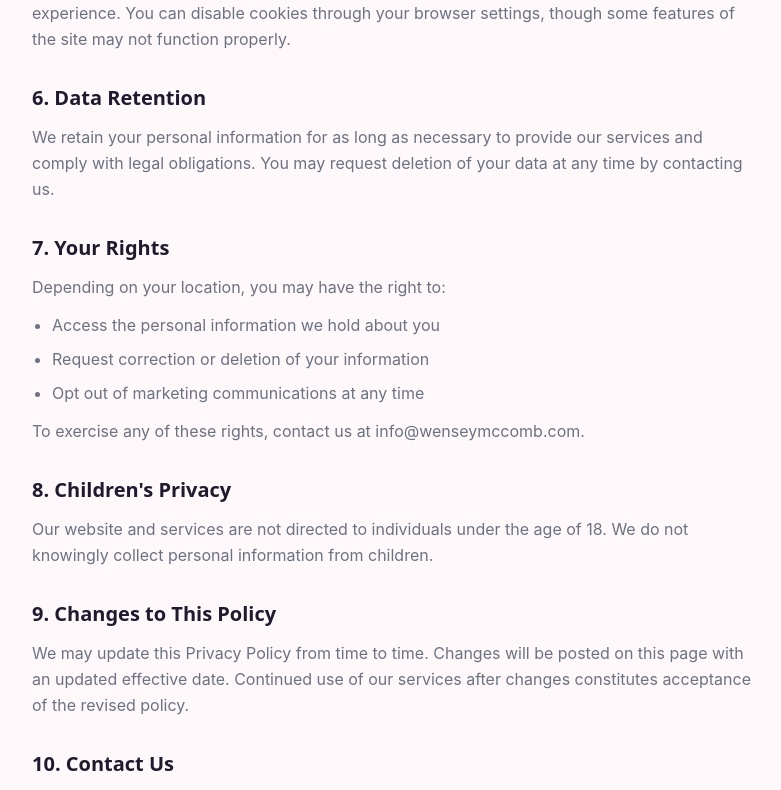
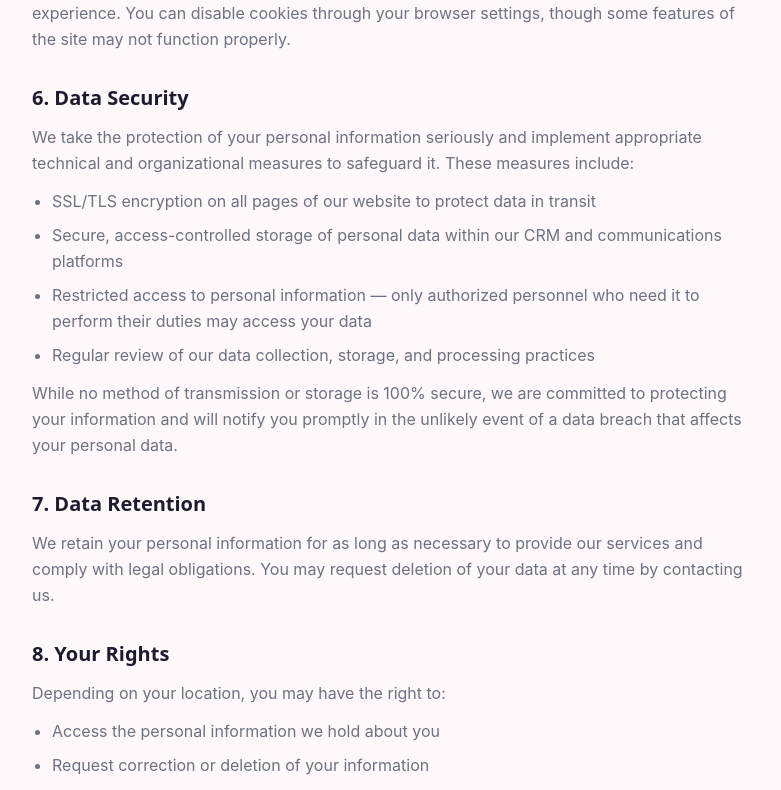
Before and after one commit to AsianNoodles-creator/your-amazon-sister, a Next.js app: page /privacy in a window 1280 px wide. Shown: the part 1680-2470 px from the top of the page, without its empty margins (248-1029 px from the left). Built offline with nearby package versions, Linux system fonts and the light colour scheme.

Commit message:
feat: add Data Security section to privacy policy for A2P compliance
Describes SSL/TLS encryption, access-controlled storage, restricted
personnel access, regular reviews, and breach notification commitment.

```diff
--- a/src/app/privacy/page.tsx
+++ b/src/app/privacy/page.tsx
@@ -92,7 +92,25 @@ export default function PrivacyPolicy() {
           </div>
 
           <div>
-            <h2 className="text-xl font-bold text-[var(--color-primary-text)] mb-3">6. Data Retention</h2>
+            <h2 className="text-xl font-bold text-[var(--color-primary-text)] mb-3">6. Data Security</h2>
+            <p className="mb-3">
+              We take the protection of your personal information seriously and implement appropriate technical
+              and organizational measures to safeguard it. These measures include:
+            </p>
+            <ul className="list-disc pl-5 space-y-2">
+              <li>SSL/TLS encryption on all pages of our website to protect data in transit</li>
+              <li>Secure, access-controlled storage of personal data within our CRM and communications platforms</li>
+              <li>Restricted access to personal information — only authorized personnel who need it to perform their duties may access your data</li>
+              <li>Regular review of our data collection, storage, and processing practices</li>
+            </ul>
+            <p className="mt-3">
+              While no method of transmission or storage is 100% secure, we are committed to protecting your
+              information and will notify you promptly in the unlikely event of a data breach that affects your personal data.
+            </p>
+          </div>
+
+          <div>
+            <h2 className="text-xl font-bold text-[var(--color-primary-text)] mb-3">7. Data Retention</h2>
             <p>
               We retain your personal information for as long as necessary to provide our services and comply
               with legal obligations. You may request deletion of your data at any time by contacting us.
@@ -100,7 +118,7 @@ export default function PrivacyPolicy() {
           </div>
 
           <div>
-            <h2 className="text-xl font-bold text-[var(--color-primary-text)] mb-3">7. Your Rights</h2>
+            <h2 className="text-xl font-bold text-[var(--color-primary-text)] mb-3">8. Your Rights</h2>
             <p className="mb-3">Depending on your location, you may have the right to:</p>
             <ul className="list-disc pl-5 space-y-2">
               <li>Access the personal information we hold about you</li>
@@ -111,7 +129,7 @@ export default function PrivacyPolicy() {
           </div>
 
           <div>
-            <h2 className="text-xl font-bold text-[var(--color-primary-text)] mb-3">8. Children&apos;s Privacy</h2>
+            <h2 className="text-xl font-bold text-[var(--color-primary-text)] mb-3">9. Children&apos;s Privacy</h2>
             <p>
               Our website and services are not directed to individuals under the age of 18.
               We do not knowingly collect personal information from children.
@@ -119,7 +137,7 @@ export default function PrivacyPolicy() {
           </div>
 
           <div>
-            <h2 className="text-xl font-bold text-[var(--color-primary-text)] mb-3">9. Changes to This Policy</h2>
+            <h2 className="text-xl font-bold text-[var(--color-primary-text)] mb-3">10. Changes to This Policy</h2>
             <p>
               We may update this Privacy Policy from time to time. Changes will be posted on this page
               with an updated effective date. Continued use of our services after changes constitutes
@@ -128,7 +146,7 @@ export default function PrivacyPolicy() {
           </div>
 
           <div>
-            <h2 className="text-xl font-bold text-[var(--color-primary-text)] mb-3">10. Contact Us</h2>
+            <h2 className="text-xl font-bold text-[var(--color-primary-text)] mb-3">11. Contact Us</h2>
             <p>If you have questions about this Privacy Policy, contact us at:</p>
             <div className="mt-3 space-y-1">
               <p><strong>{BUSINESS_NAME}</strong></p>
```
